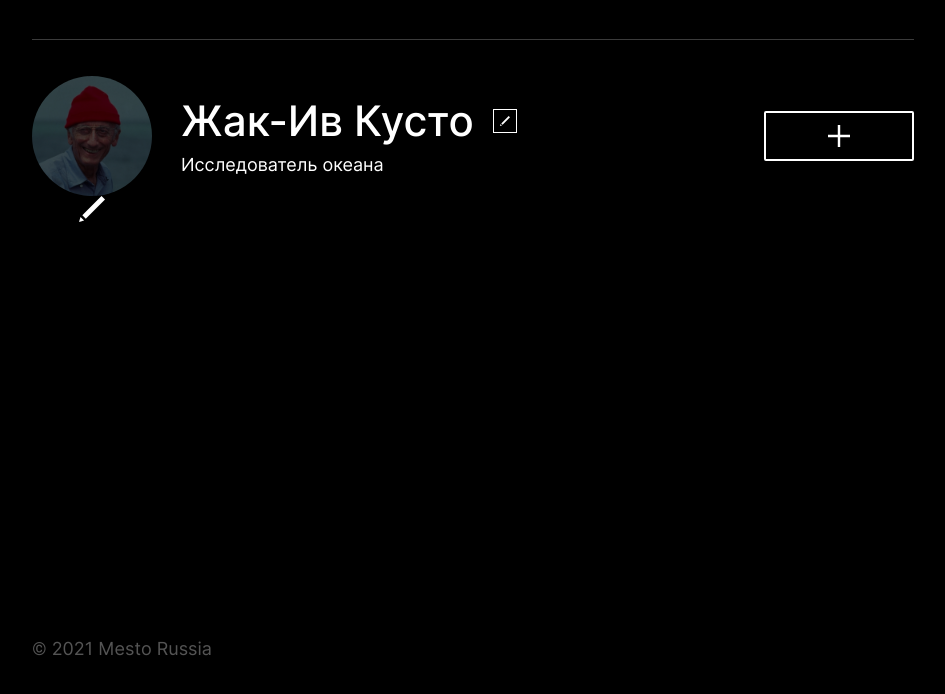
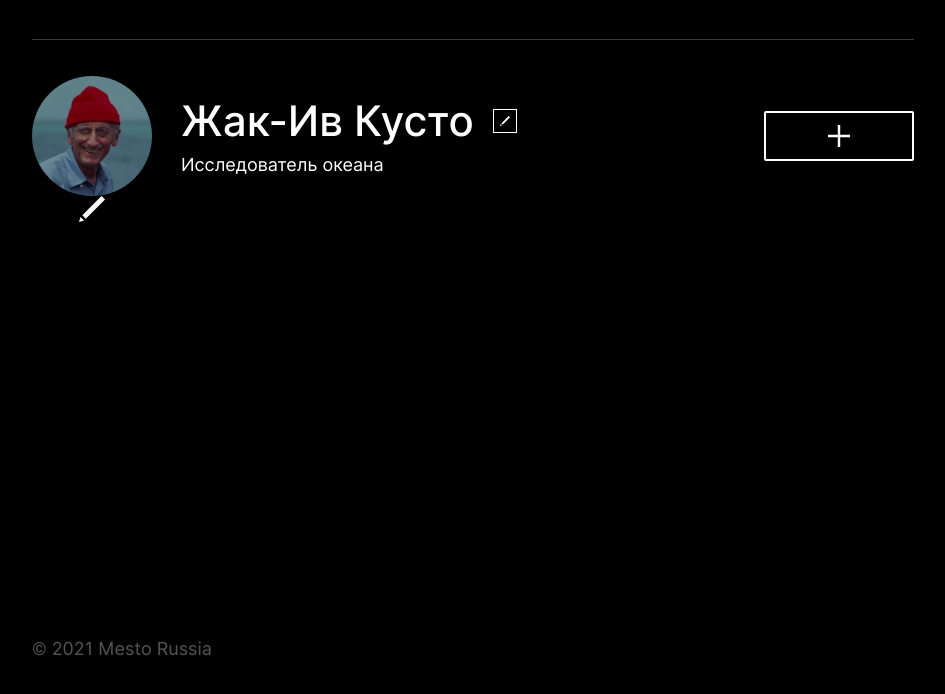
Before and after one commit to eminur/mesto-project-ff, a website built with webpack: page src/index.html in a window 1280 px wide. In both pictures the pointer is over the element 259 px from the left and 216 px from the top of the page. Shown: the part 80-774 px from the top of the page, without its empty margins (167-1112 px from the left). Built offline with nearby package versions, Linux system fonts and the light colour scheme; no server answers.

Commit message:
ПР7 превью 2

```diff
--- a/src/blocks/profile/__image/profile__image.css
+++ b/src/blocks/profile/__image/profile__image.css
@@ -23,7 +23,7 @@
 }
 
 .profile__avatar:hover .profile__image {
-  opacity: 0.3;
+  opacity: 0.6;
 }
 
 .profile__avatar:hover .profile__avatar-edit-icon {
--- a/src/index.js
+++ b/src/index.js
@@ -39,8 +39,7 @@ const buttonOpenAddCardForm = content.querySelector(".profile__add-button");
 const popupAddCard = document.querySelector(".popup_type_new-card");
 const buttonClosePopupAddCard = popupAddCard.querySelector(".popup__close");
 const popupEditProfile = document.querySelector(".popup_type_edit");
-const buttonClosePopupEditProfile =
-  popupEditProfile.querySelector(".popup__close");
+const buttonClosePopupEditProfile = popupEditProfile.querySelector(".popup__close");
 const popupImage = document.querySelector(".popup_type_image");
 const buttonClosePopupImage = popupImage.querySelector(".popup__close");
 const popupAvatar = document.querySelector(".popup_type_avatar");
```
